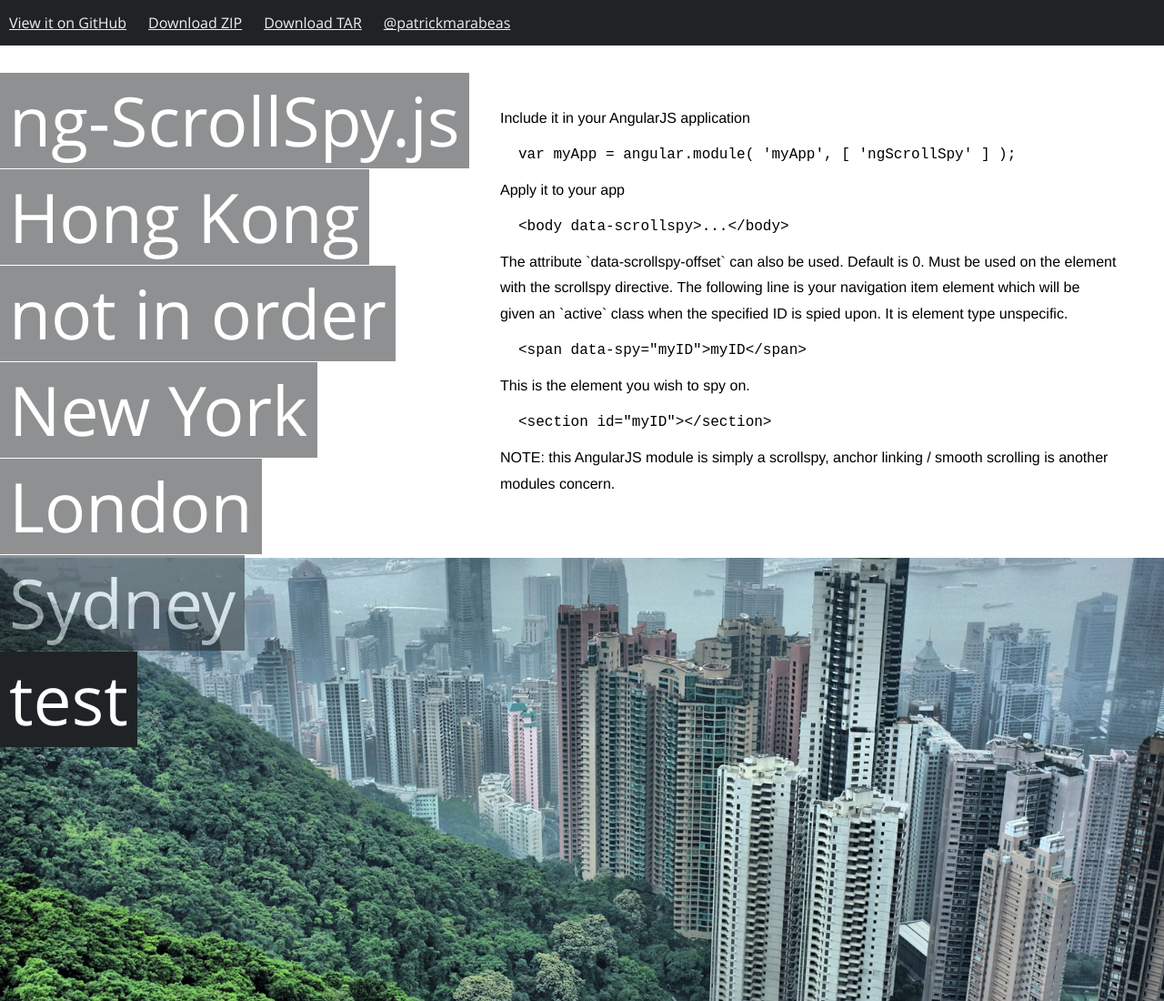
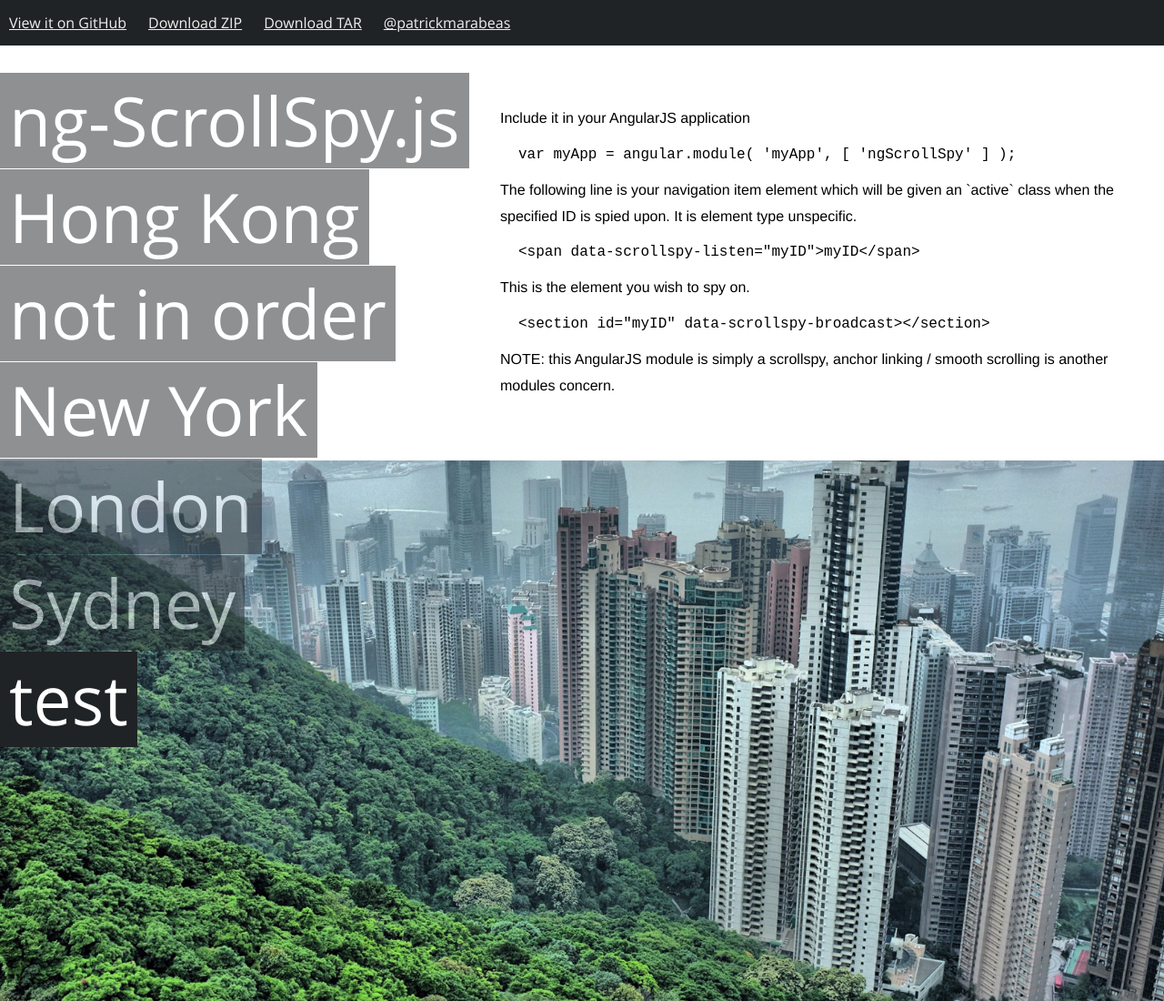
Before and after one commit to patrickmarabeas/ng-ScrollSpy.js, a website: page index.html in a window 1280 px wide. Shown: the top 1100 px of the page at 91% size. Drawn offline with nearby package versions, Linux system fonts and the light colour scheme.

Commit message:
Updated demo readme to reflect v2.0.0 changes

```diff
--- a/index.html
+++ b/index.html
@@ -38,17 +38,13 @@
 
 			<code>var myApp = angular.module( 'myApp', [ 'ngScrollSpy' ] );</code>
 
-			<p>Apply it to your app</p>
+			<p>The following line is your navigation item element which will be given an `active` class when the specified ID is spied upon. It is element type unspecific.</p>
 
-			<code>&lt;body data-scrollspy&gt;...&lt;/body&gt;</code>
-
-			<p>The attribute `data-scrollspy-offset` can also be used. Default is 0. Must be used on the element with the scrollspy directive. The following line is your navigation item element which will be given an `active` class when the specified ID is spied upon. It is element type unspecific.</p>
-
-			<code>&lt;span data-spy="myID"&gt;myID&lt;/span&gt;</code>
+			<code>&lt;span data-scrollspy-listen="myID"&gt;myID&lt;/span&gt;</code>
 
 			<p>This is the element you wish to spy on.</p>
 
-			<code>&lt;section id="myID"&gt;&lt;/section&gt;</code>
+			<code>&lt;section id="myID" data-scrollspy-broadcast&gt;&lt;/section&gt;</code>
 
 			<p>NOTE: this AngularJS module is simply a scrollspy, anchor linking / smooth scrolling is another modules concern.</p>
 
```
